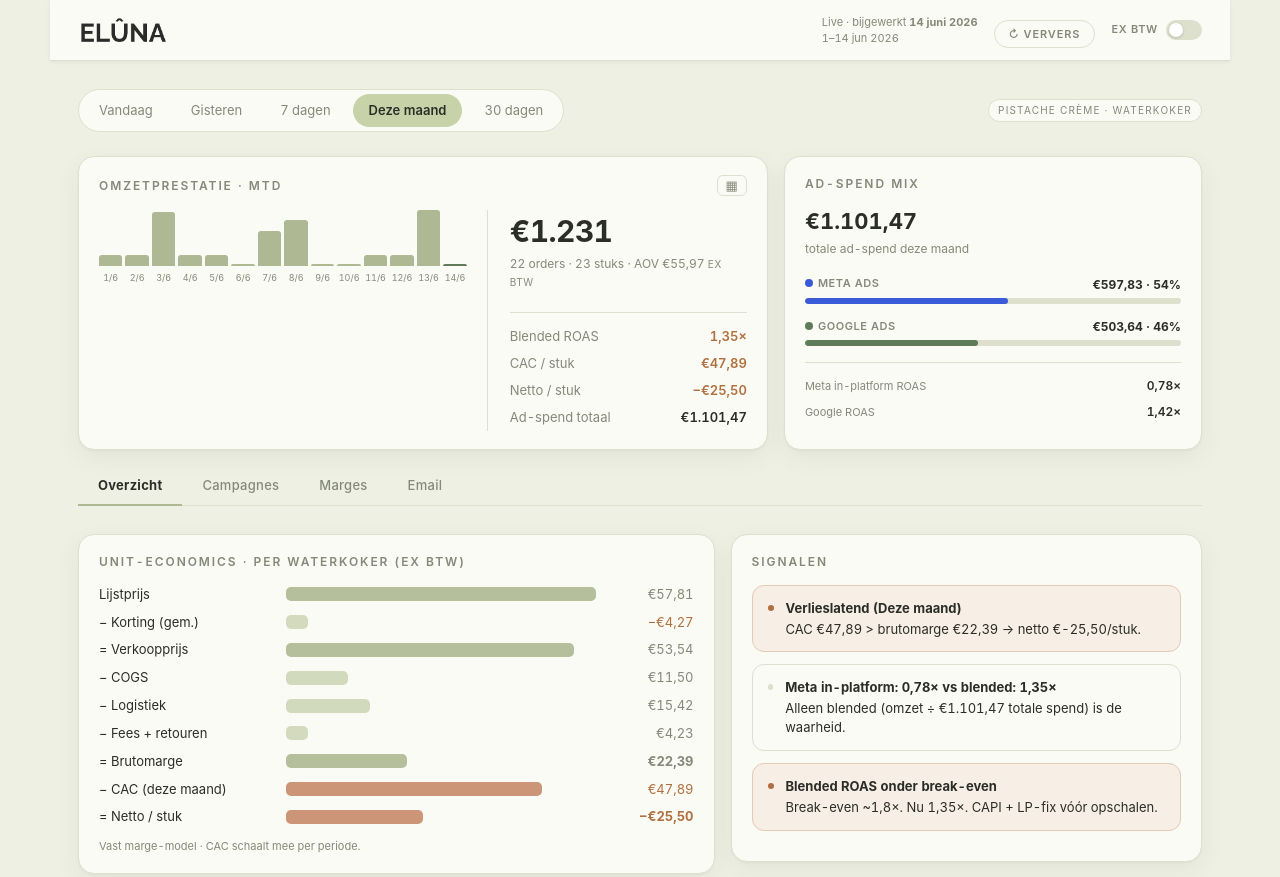
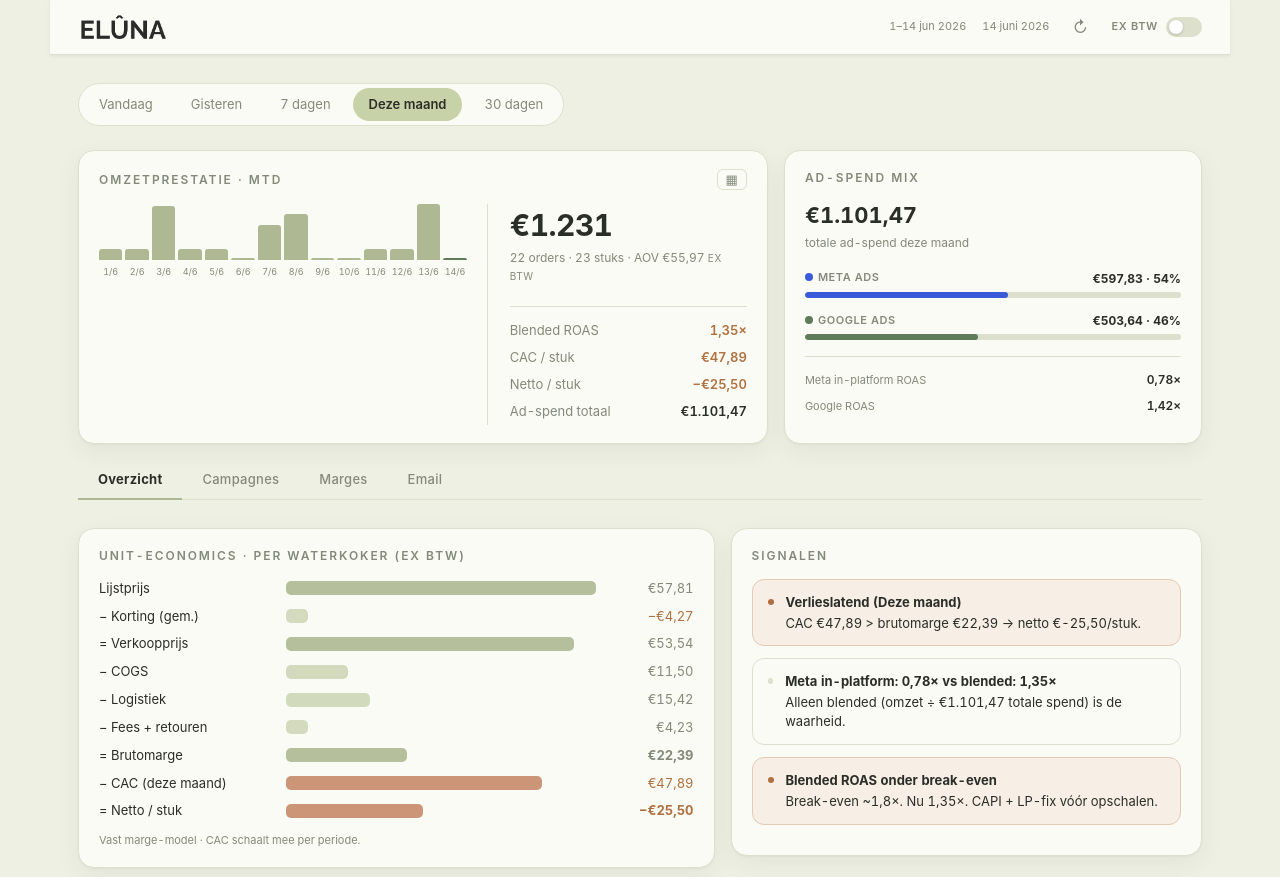
Before and after one commit to ELUNAHOME/dashboard, a plain HTML site: page index.html in a window 1280 px wide. Shown: the top 877 px of the page. Drawn offline with Linux system fonts and the light colour scheme.

Commit message:
UI cleanup: icon-only refresh btn, verwijder ruis topbar + product tag

```diff
--- a/index.html
+++ b/index.html
@@ -163,12 +163,12 @@
 
   .foot{margin-top:34px;font-size:11px;color:var(--muted);text-align:center;letter-spacing:.04em}
 
-  /* refresh button */
-  .refresh-btn{display:inline-flex;align-items:center;gap:6px;border:1px solid var(--line);background:var(--card);
-    color:var(--muted);font-size:11px;font-family:inherit;font-weight:600;letter-spacing:.08em;text-transform:uppercase;
-    border-radius:999px;padding:6px 14px;cursor:pointer;transition:.15s;margin-top:8px}
-  .refresh-btn:hover{border-color:var(--sage);color:var(--ink)}
-  .refresh-btn.loading{opacity:.55;pointer-events:none}
+  /* refresh button — icon only, geen border */
+  .refresh-btn{display:inline-flex;align-items:center;justify-content:center;border:none;background:none;
+    color:var(--muted);font-size:16px;font-family:inherit;width:30px;height:30px;border-radius:50%;
+    cursor:pointer;transition:.15s;padding:0;margin:0}
+  .refresh-btn:hover{background:var(--line);color:var(--ink)}
+  .refresh-btn.loading{opacity:.45;pointer-events:none}
   .refresh-btn .spin{display:inline-block;animation:spin .7s linear infinite}
   @keyframes spin{to{transform:rotate(360deg)}}
 
@@ -283,9 +283,10 @@
       <img src="logo.png" alt="ELÛNA" class="topbar-logo" />
     </div>
     <div class="topbar-right">
-      <div class="topbar-meta">Live · bijgewerkt <b id="updated-lbl">—</b><br><span id="rangelbl"></span></div>
-      <button class="refresh-btn" id="refresh-btn" onclick="refreshData()">↻ Ververs</button>
-      <div class="btw-pill" onclick="toggleBTW()">
+      <span id="rangelbl" style="font-size:11px;color:var(--muted)"></span>
+      <span style="font-size:11px;color:var(--muted)" id="updated-lbl">—</span>
+      <button class="refresh-btn" id="refresh-btn" onclick="refreshData()" title="Ververs data">↻</button>
+      <div class="btw-pill" onclick="toggleBTW()" title="Schakel BTW weergave">
         <span class="btw-pill-lbl" id="btw-pill-lbl">Ex BTW</span>
         <button class="btw-sw" id="btw-toggle" type="button"></button>
       </div>
@@ -301,7 +302,6 @@
       <button data-k="mtd" class="active">Deze maand</button>
       <button data-k="d30">30 dagen</button>
     </div>
-    <div class="tag">Pistache Crème · Waterkoker</div>
   </div>
 
   <!-- OVERVIEW GRID: Performance card + Ad-mix card -->
@@ -547,14 +547,16 @@ async function loadData(bustCache) {
   DAILY_D7 = d.daily_d7 || [];
   KLAVIYO = d.klaviyo || {};
   DATA_META = d;
-  document.getElementById('updated-lbl').textContent = d.updated_label || '—';
+  // Toon alleen dag+maand, geen "Live · bijgewerkt" prefix
+  const lbl = d.updated_label || '—';
+  document.getElementById('updated-lbl').textContent = lbl;
 }
 
 async function refreshData() {
   const btn = document.getElementById('refresh-btn');
   const wrap = document.querySelector('.wrap');
   btn.classList.add('loading');
-  btn.innerHTML = '<span class="spin">↻</span> Verversen…';
+  btn.innerHTML = '<span class="spin">↻</span>';
   wrap.classList.add('refreshing');
   try {
     await loadData(true);
@@ -565,7 +567,7 @@ async function refreshData() {
   }
   wrap.classList.remove('refreshing');
   btn.classList.remove('loading');
-  btn.innerHTML = '↻ Ververs';
+  btn.innerHTML = '↻';
 }
 
 const eur=(n,d=2)=>'€'+Number(n).toLocaleString('nl-NL',{minimumFractionDigits:d,maximumFractionDigits:d});
```
